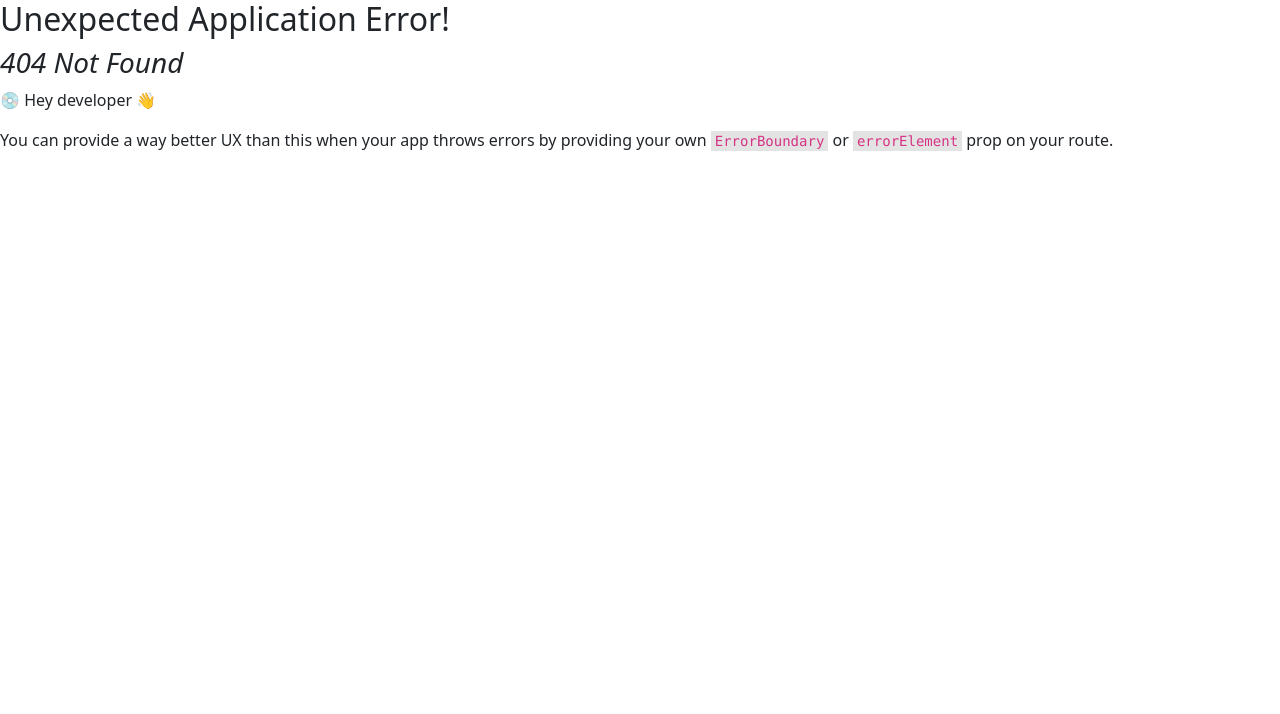
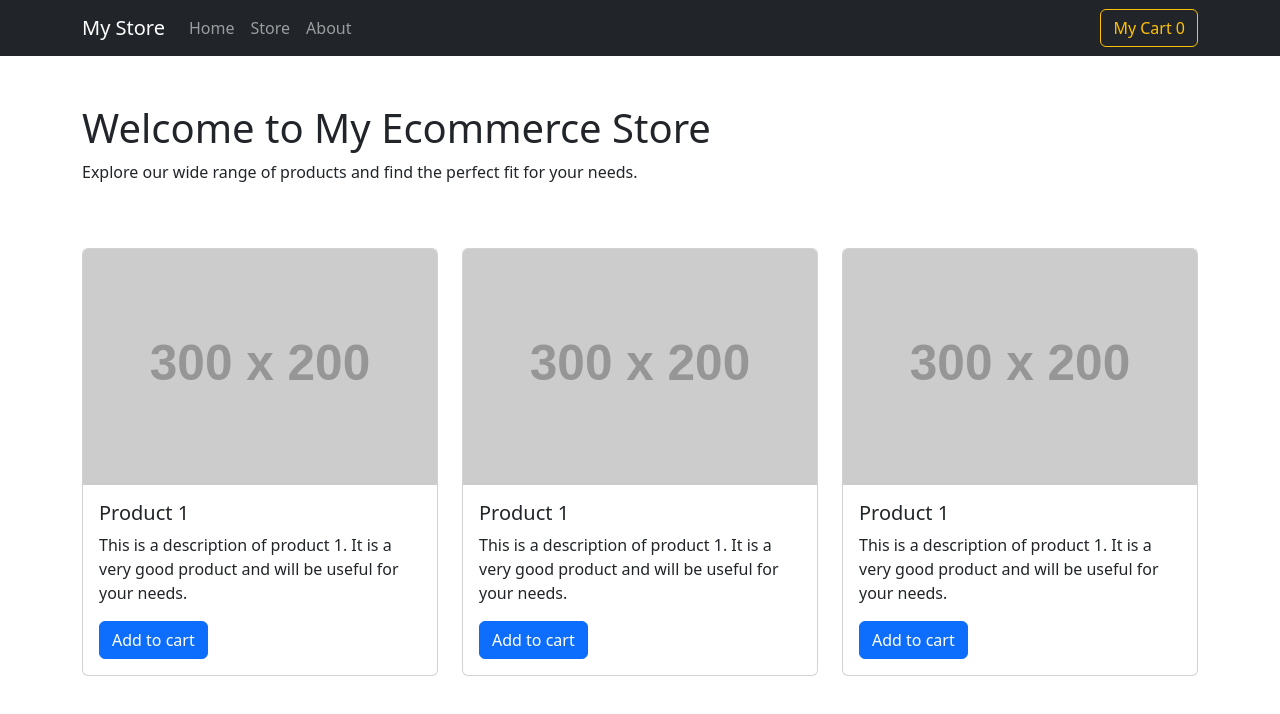
Before and after one commit to kapil2016/E-commerce-app, a React (Create React App) app: page /home in a window 1280 px wide. Before the commit this address had no page. Shown: the top 714 px of the page. Built offline with nearby package versions, Linux system fonts and the light colour scheme.

Commit message:
home page added

```diff
--- a/src/App.js
+++ b/src/App.js
@@ -4,11 +4,13 @@
 import StorePage from "./pages/Store";
 import AboutPage from "./pages/About";
 import Rootlayout from "./components/Layout/RootLayout";
+import HomePage from "./pages/Home";
 const router = createBrowserRouter(
   [
     {path:'/' , element:<Rootlayout/> , children:[
       {path:'/' , element:<StorePage/>},
-      {path:'/about' , element:<AboutPage/>}
+      {path:'/about' , element:<AboutPage/>},
+      {path:'/home' , element:<HomePage/>}
     ]}
   ]
 )
--- a/src/components/Header.js
+++ b/src/components/Header.js
@@ -13,7 +13,7 @@
   return (
     <Navbar bg="dark" variant="dark" expand="lg">
       <Container>
-        <Navbar.Brand href="#">My Store</Navbar.Brand>
+        <Navbar.Brand href="/">My Store</Navbar.Brand>
         <Navbar.Toggle aria-controls="basic-navbar-nav" />
         <Navbar.Collapse id="basic-navbar-nav">
           <Nav className="me-auto">
--- /dev/null
+++ b/src/components/HomeComponent/HomeProducts.js
@@ -0,0 +1,18 @@
+import { Col , Card , Button } from "react-bootstrap"
+const HomeProduct = ()=>{
+    return (
+        <Col md={4} className="mb-4">
+          <Card>
+            <Card.Img variant="top" src="https://via.placeholder.com/300x200" />
+            <Card.Body>
+              <Card.Title>Product 1</Card.Title>
+              <Card.Text>
+                This is a description of product 1. It is a very good product and will be useful for your needs.
+              </Card.Text>
+              <Button variant="primary">Add to cart</Button>
+            </Card.Body>
+          </Card>
+        </Col>
+    )
+}
+export default HomeProduct ;
--- a/src/pages/Home.js
+++ b/src/pages/Home.js
@@ -0,0 +1,25 @@
+import React from 'react';
+import { Container, Row, Col, } from 'react-bootstrap';
+import HomeProduct from '../components/HomeComponent/HomeProducts';
+
+const HomePage = () => {
+
+
+  return (
+    <Container>
+      <Row className="my-5">
+        <Col>
+          <h1>Welcome to My Ecommerce Store</h1>
+          <p>Explore our wide range of products and find the perfect fit for your needs.</p>
+        </Col>
+      </Row>
+      <Row>
+      <HomeProduct></HomeProduct>
+      <HomeProduct></HomeProduct>
+      <HomeProduct></HomeProduct>
+      </Row>
+    </Container>
+  );
+}
+
+export default HomePage;
```
